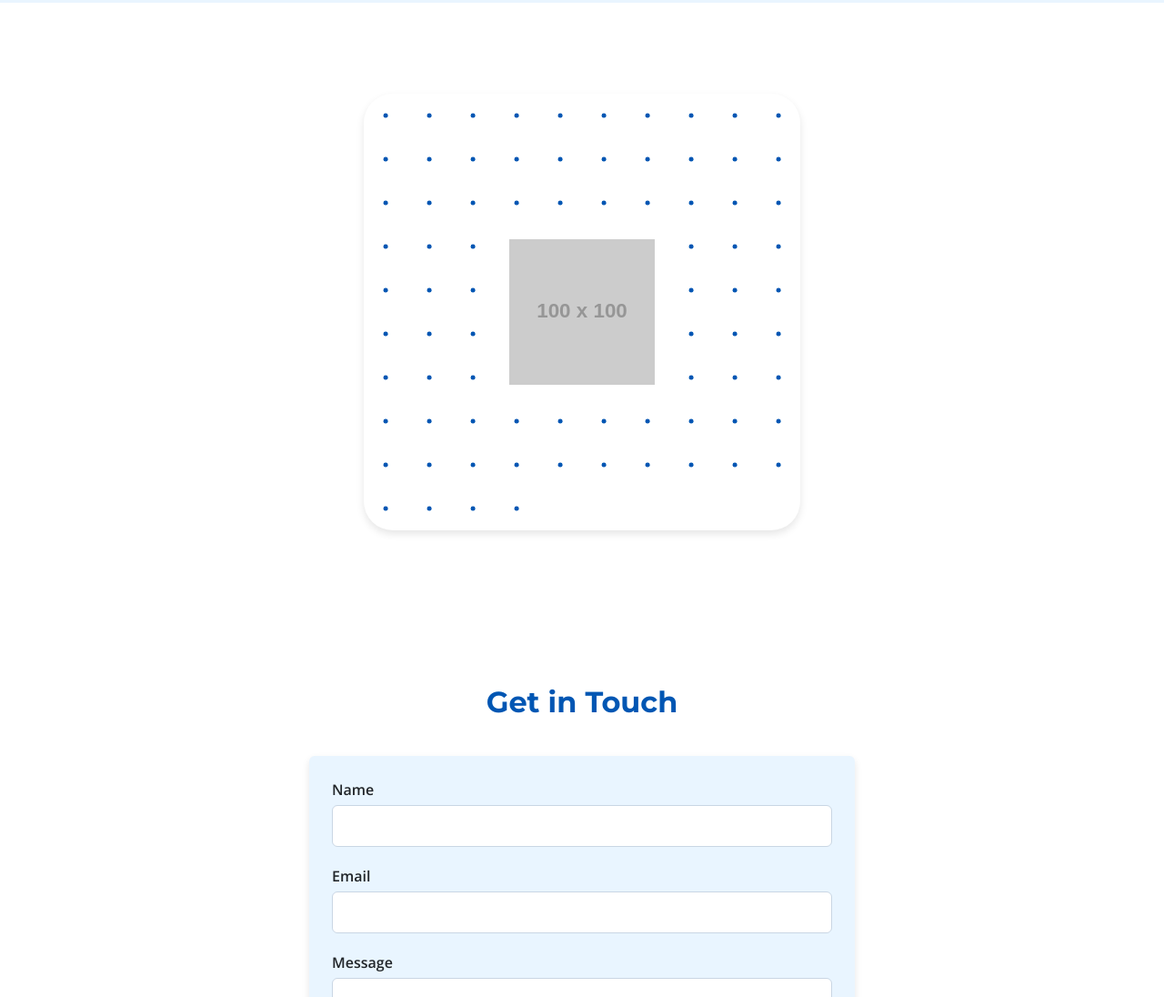
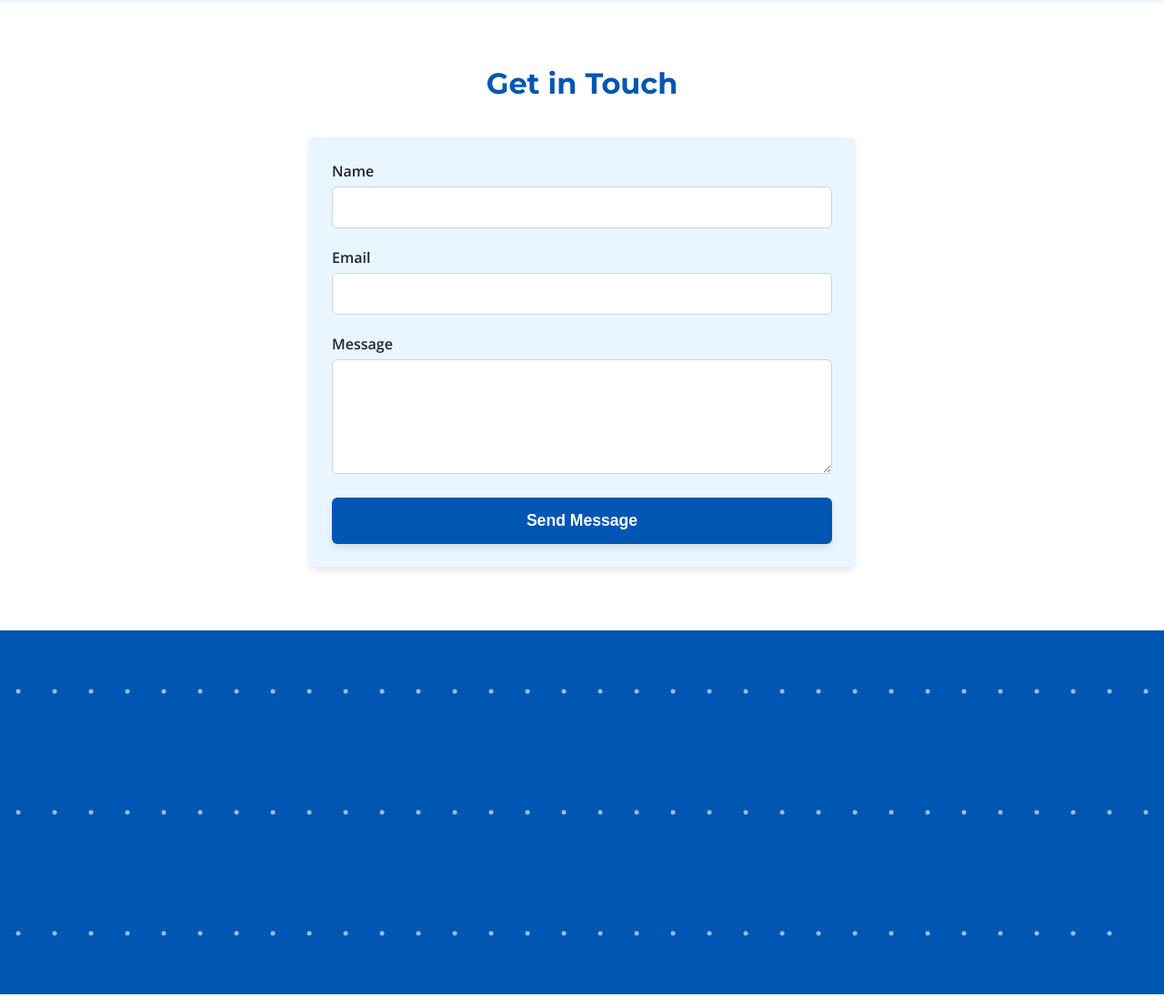
Before and after one commit to YuliyaShev/vividclean-website-, a website: page index.html in a window 1280 px wide. Shown: the part 2005-3101 px from the top of the page at 91% size. Drawn offline with nearby package versions, Linux system fonts and the light colour scheme; files that its build step writes are made by us from their sources; placeholder pictures from the web are drawn by us.

Commit message:
Final verification: Ensure all styles and grid dot effect are loaded

```diff
--- a/CSS/main.scss
+++ b/CSS/main.scss
@@ -395,46 +395,45 @@
     display: flex;
     justify-content: center;
     align-items: center;
-    padding: 80px 0;
-    background-color: var(--background-color);
+    padding: 0; /* Removed padding to make it truly full width */
+    background-color: var(--primary-color); /* Set background to primary color */
+    min-height: 50vh; /* Ensure it takes up significant vertical space */
+    overflow: hidden; /* Important for full width animations */
+    position: relative;
 }
 
 .card-effect {
-    background: var(--background-color); /* White background for the card */
-    border-radius: 2rem;
-    box-shadow: var(--box-shadow); /* Use our defined shadow */
+    background: var(--primary-color); /* Match section background */
+    border-radius: 0; /* No border radius for full width effect */
+    box-shadow: none; /* No shadow needed for full width background effect */
     overflow: hidden;
-    position: relative; /* Essential for positioning inner elements */
-    width: 30rem; /* Fixed width as per original code */
-    height: 30rem; /* Fixed height as per original code */
-    display:flex;
+    position: absolute; /* Position absolutely to fill section */
+    inset: 0; /* Make it fill the parent section */
+    width: 100%; /* Full width */
+    height: 100%; /* Full height of its parent section */
+    display:flex; /* Center content (dots) if any */
     align-items:center;
     justify-content:center;
-    margin: 20px; /* Add some margin around the card */
+    margin: 0; /* No margin */
 
-    &__img-content {
-        position: relative;
-        z-index: 1; /* Ensure image content is above grid effect */
-        pointer-events: none; /* Allows interaction with grid tiles underneath */
-    }
-
-    &__img-content img {
-        width: 10rem; /* Image size as per original */
-        display: block;
-        margin: 0 auto;
-    }
+    /* Removed &__img-content related styles as image is gone */
 
     &__grid-effect {
         position: absolute;
-        z-index: 0; /* Ensures grid is behind image/text */
-        inset: 0; /* Fills the entire parent card */
+        z-index: 0; /* Ensures grid is behind any potential text if added later */
+        inset: 0; /* Fills the entire parent card-effect */
         display: grid;
-        grid-template-columns: repeat(10, 1fr); /* 10 columns */
-        grid-template-rows: repeat(10, 1fr); /* 10 rows */
+        grid-template-columns: repeat(auto-fit, minmax(2.5rem, 1fr)); /* More dense grid, adjustable */
+        grid-template-rows: repeat(auto-fit, minmax(2.5rem, 1fr)); /* More dense grid, adjustable */
+        width: 100%;
+        height: 100%;
 
         &-tile {
             position: relative;
             cursor: pointer; /* Indicate it's interactive */
+            display: flex; /* For centering dot within tile */
+            justify-content: center;
+            align-items: center;
 
             &::before {
                 content: '';
@@ -445,19 +444,20 @@
                 height: 0.3rem; /* Small initial dot size */
                 width: 0.3rem;
                 border-radius: 50%;
-                background: var(--primary-color); /* Use our primary color for dots */
+                background: rgba(255, 255, 255, 0.6); /* Lighter, semi-transparent white dots */
                 transition: 500ms linear all;
                 /* SCSS loop for box-shadow based on user's original code */
+                /* The color of these shadows will be inherited from the dot background */
                 $bxs: 0 0 0;
                 $gap: 3rem;
-                $coef: -0.3rem;
+                $coef: -0.3rem; /* Creates a tight, smaller shadow */
                 @for $i from 1 through 4 {
                     $bxs: $bxs + #{','}$i * $gap 0 0 $i *$coef#{','}$i * -$gap 0 0 $i *$coef#{','} 0 $i *-$gap 0 $i *$coef#{','} 0 $i *$gap 0 $i *$coef;
                     @for $j from 1 through 4 {
                         $bxs: $bxs + #{','}$i * $gap $j * $gap 0 $i*$j*1.5 *$coef#{','}$i * $gap $j * -$gap 0 $i*$j*1.5 *$coef#{','}$i * -$gap $j * $gap 0 $i*$j*1.5 *$coef#{','}$i * -$gap $j * -$gap 0 $i*$j*1.5 *$coef;
                     }
                 }
-                box-shadow: #{$bxs}; /* Interpolate SCSS variable */
+                box-shadow: #{$bxs} rgba(255, 255, 255, 0.1); /* Explicitly set shadow color as light transparent white */
             }
 
             &:hover {
@@ -517,8 +517,9 @@
     }
 
     .card-effect { /* Adjust card size for mobile */
-        width: 25rem;
-        height: 25rem;
+        /* For mobile, if fixed width was 30rem, it might be too big. */
+        /* Now that it's 100%, this will adapt naturally */
+        min-height: 40vh; /* Adjust height for mobile */
     }
 }
 
@@ -549,12 +550,6 @@
     }
 
     .card-effect { /* Further adjust card size for very small mobiles */
-        width: 100%; /* Full width */
-        height: 20rem; /* Fixed height */
-        border-radius: 1rem;
-    }
-
-    .card-effect__img-content img {
-        width: 8rem; /* Smaller image on mobile */
+        min-height: 30vh; /* Adjust height for very small mobile */
     }
 }
--- a/index.html
+++ b/index.html
@@ -101,14 +101,36 @@
         </div>
     </section>
 
+    <!-- Contact Section -->
+    <section id="contact" class="contact-section">
+        <div class="container">
+            <h2>Get in Touch</h2>
+            <form id="contact-form" class="contact-form">
+                <div class="form-group">
+                    <label for="name">Name</label>
+                    <input type="text" id="name" name="name" required>
+                </div>
+                <div class="form-group">
+                    <label for="email">Email</label>
+                    <input type="email" id="email" name="email" required>
+                </div>
+                <div class="form-group">
+                    <label for="message">Message</label>
+                    <textarea id="message" name="message" rows="5" required></textarea>
+                </div>
+                <button type="submit" class="submit-button">Send Message</button>
+            </form>
+        </div>
+    </section>
+
     <!-- Interactive Grid Dot Effect Section (User's requested effect) -->
     <section id="interactive-grid-effect" class="grid-dot-section">
         <div class="card-effect">
-            <div class="card-effect__img-content">
-                <img src="https://placehold.co/100x100/0056B3/FFFFFF?text=Click+Me!" alt="Placeholder Image">
-            </div>
             <div class="card-effect__grid-effect">
                 <!-- 100 tiles for the grid effect -->
+                <!-- The loop from SCSS generates these, but HTML needs them for the effect -->
+                <!-- Keeping them explicit here for clarity, though in larger projects, JS might generate them -->
+                <a href="#" class="card-effect__grid-effect-tile"></a>
                 <a href="#" class="card-effect__grid-effect-tile"></a>
                 <a href="#" class="card-effect__grid-effect-tile"></a>
                 <a href="#" class="card-effect__grid-effect-tile"></a>
```
Also changed, not shown: 1 other file.
